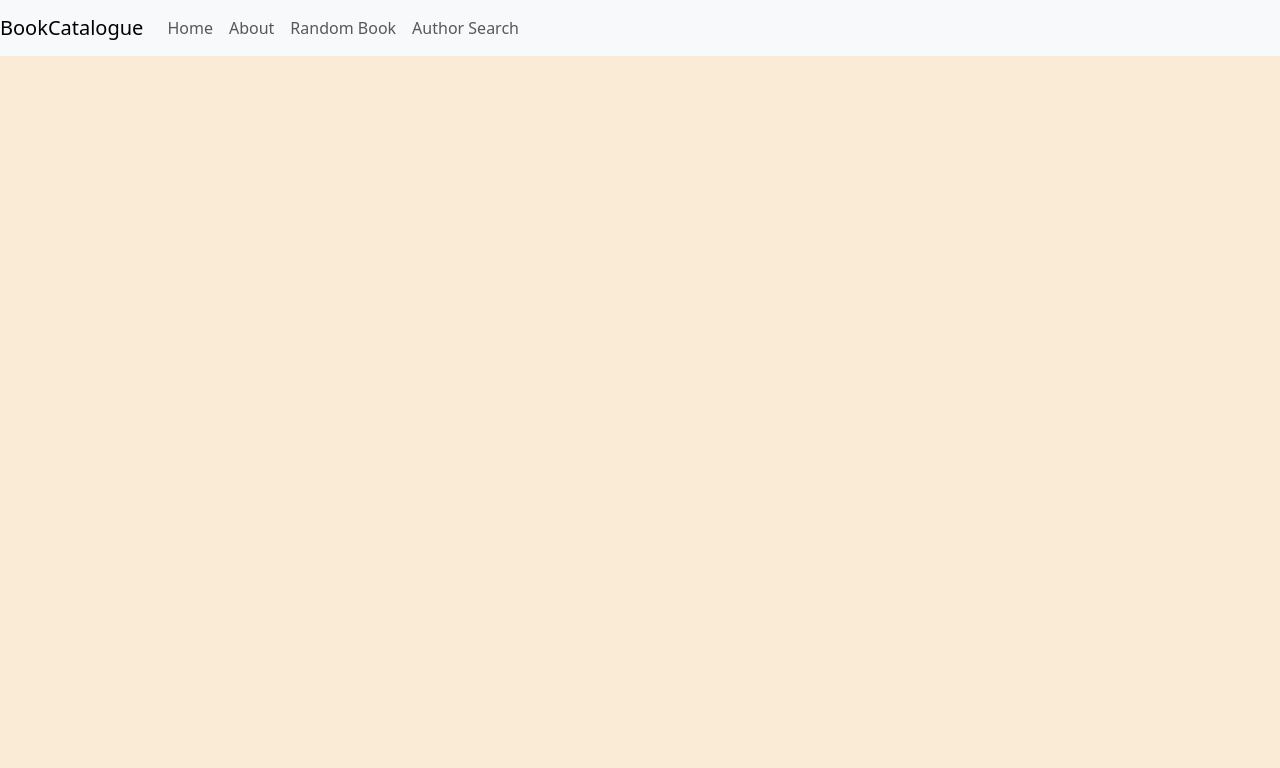
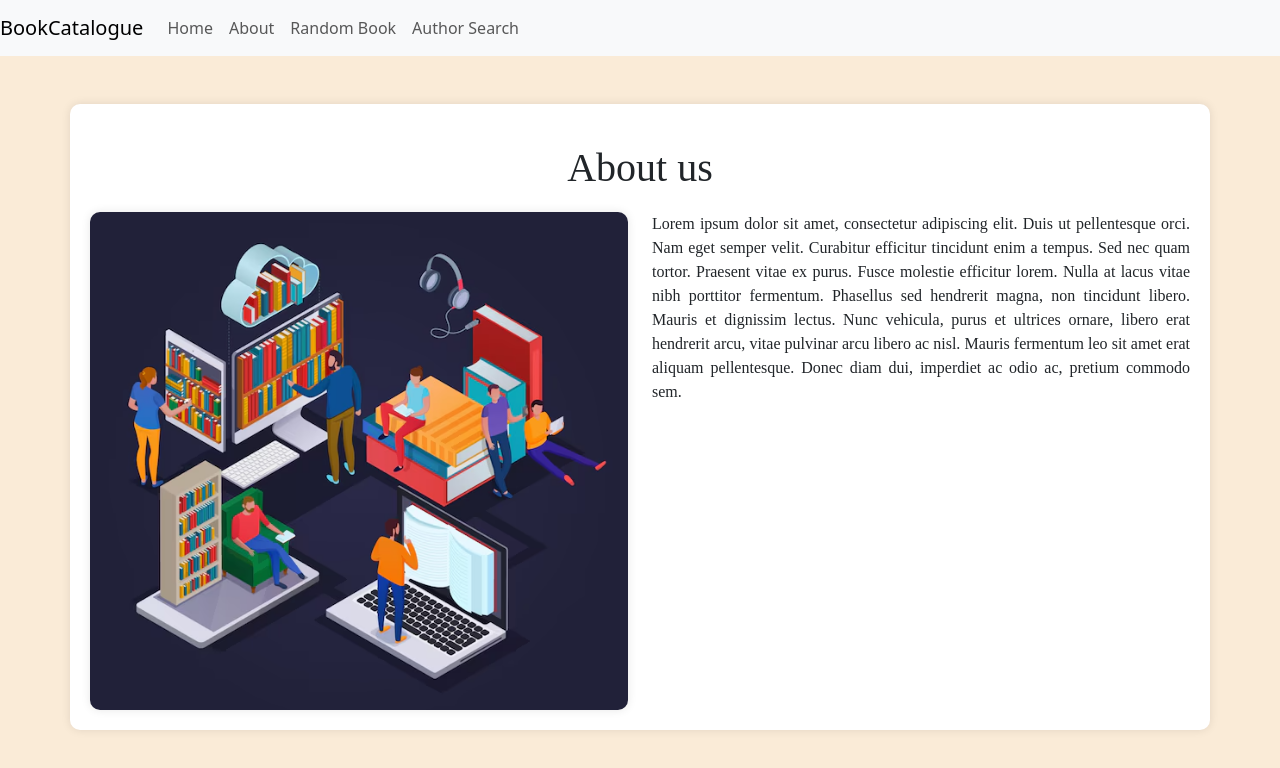
Before and after one commit to codralexandra/Book-catalogue, a plain HTML site: page book-catalogue/public/about.html in a window 1280 px wide. Drawn offline with nearby package versions, Linux system fonts and the light colour scheme; files that its build step writes are made by us from their sources.

Commit message:
Added structure for About page

```diff
--- a/book-catalogue/public/about.html
+++ b/book-catalogue/public/about.html
@@ -34,8 +34,21 @@
           </ul>
         </div>
     </nav>
+    <div class="container mt-5">
+      <h1 id="title" class="text-center">About us</h1>
+        <div class="row">
+          <div class="col-md-6">
+            <img id="intro-img" src="../assets/images/about-us.png" alt="Digital Library"></img>
+          </div>
+          <div class="col-md-6">
+            <p id="intro-paragraph">
+              Lorem ipsum dolor sit amet, consectetur adipiscing elit. Duis ut pellentesque orci. Nam eget semper velit. Curabitur efficitur tincidunt enim a tempus. Sed nec quam tortor. Praesent vitae ex purus. Fusce molestie efficitur lorem. Nulla at lacus vitae nibh porttitor fermentum. Phasellus sed hendrerit magna, non tincidunt libero. Mauris et dignissim lectus. Nunc vehicula, purus et ultrices ornare, libero erat hendrerit arcu, vitae pulvinar arcu libero ac nisl. Mauris fermentum leo sit amet erat aliquam pellentesque. Donec diam dui, imperdiet ac odio ac, pretium commodo sem.
+            </p>
+          </div>
+        </div>
+    </div>
 
     <!--Personal CSS-->
-    <link rel="stylesheet" type="text/css" href="./style.css">
+    <link rel="stylesheet" type="text/css" href="../style.css">
 </body>
 </html>
--- a/book-catalogue/style.css
+++ b/book-catalogue/style.css
@@ -13,6 +13,22 @@ h1,h2,p{
 
 #header{
     font-size: 3rem;
+}
+
+#title{
+    margin-top: 20px;
+    margin-bottom: 20px;
+}
+
+#intro-img{
+    width: 100%;
+    height: 100%;
+    border-radius: 10px;
+    box-shadow: 0 0 10px rgba(0, 0, 0, 0.1);
+}
+
+#intro-paragraph{
+    text-align: justify;
 }
 
 .book-list{
```
Also changed, not shown: book-catalogue/public/author.html (+1 -1 lines), book-catalogue/public/random.html (+3 -1 lines), book-catalogue/assets/images/about-us.png (added).
